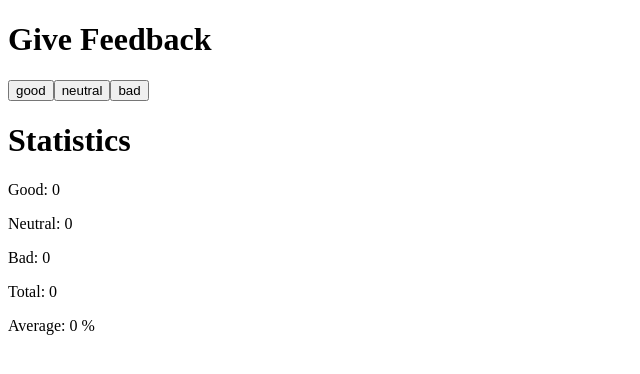
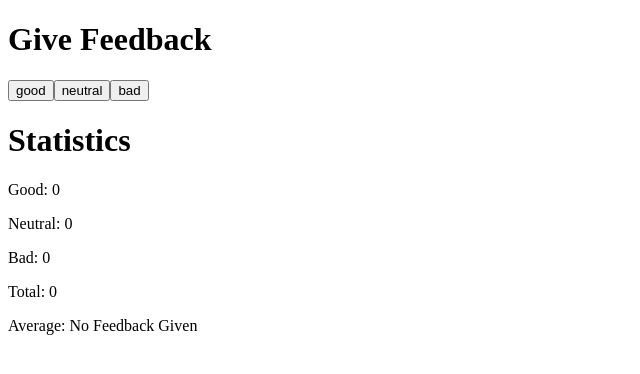
Before and after one commit to krbrennan/helsinki_fullstack, a React (Create React App) app in the folder part1/uni-cafe/: page / in a window 1280 px wide. Shown: the top 374 px of the page, without its empty margins (0-640 px from the left). Built offline with nearby package versions, Linux system fonts and the light colour scheme.

Commit message:
part1 step4

```diff
--- a/part1/uni-cafe/src/App.js
+++ b/part1/uni-cafe/src/App.js
@@ -5,6 +5,20 @@ import React, { useState } from 'react';
 const Button = (props) => {
   return(
     <button onClick={props.handleClick()}>{props.text}</button>
+  )
+}
+
+const Statistics = (props) => {
+  console.log(props)
+  return (
+    <div>
+      <h1>Statistics</h1>
+      <p>Good: {props.good} </p>
+      <p>Neutral: {props.neutral}</p>
+      <p>Bad: {props.bad}</p>
+      <p>Total: {props.total}</p>
+      <p>Average: { props.total ? ((props.good / props.total) * 100) + "%" : "No Feedback Given" } </p>
+    </div>
   )
 }
 
@@ -41,12 +55,7 @@ function App() {
     <Button handleClick={ () => incrementNeutral} text='neutral' />
     <Button handleClick={ () => incrementBad} text='bad' />
 
-    <h1>Statistics</h1>
-    <p>Good: {good}</p>
-    <p>Neutral: {neutral}</p>
-    <p>Bad: {bad}</p>
-    <p>Total: {total}</p>
-    <p>Average: { total ? ((good / total) * 100) : 0 } %</p>
+    <Statistics good={good} neutral={neutral} bad={bad} total={total} />
   </div>
   );
 }
```
